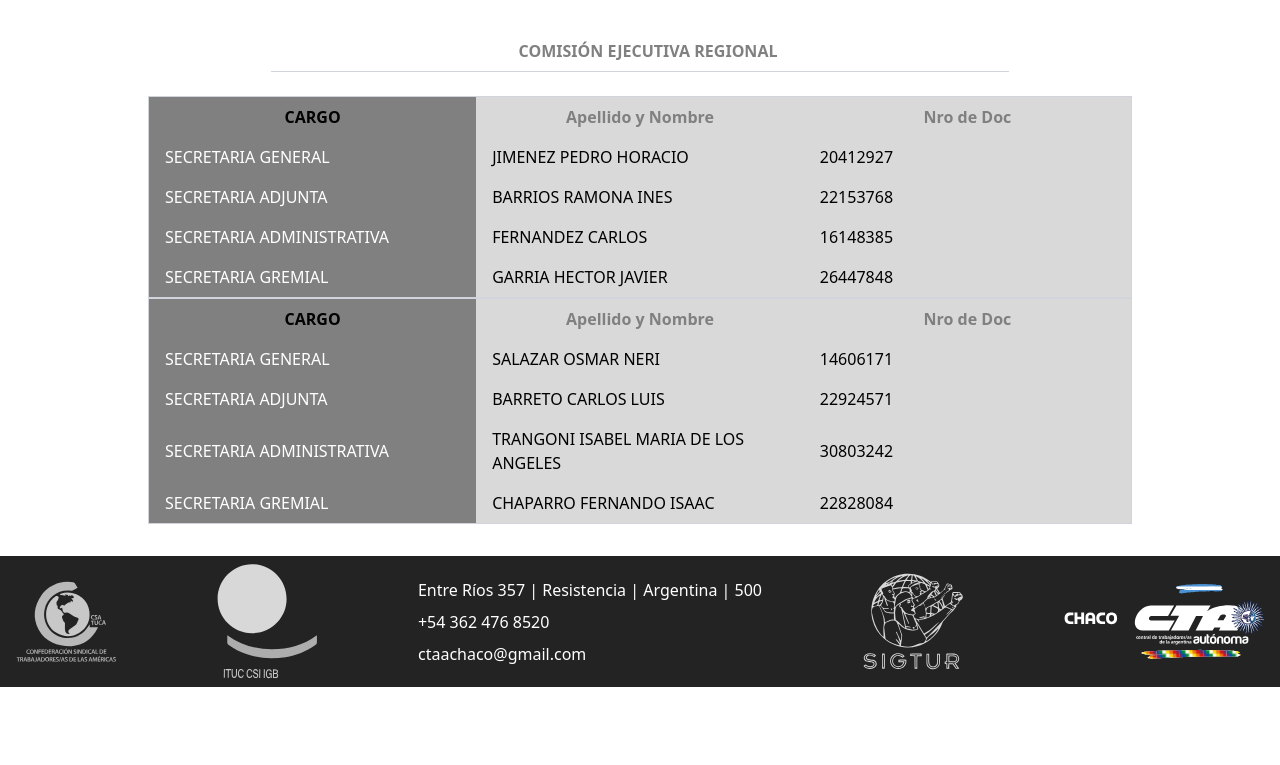
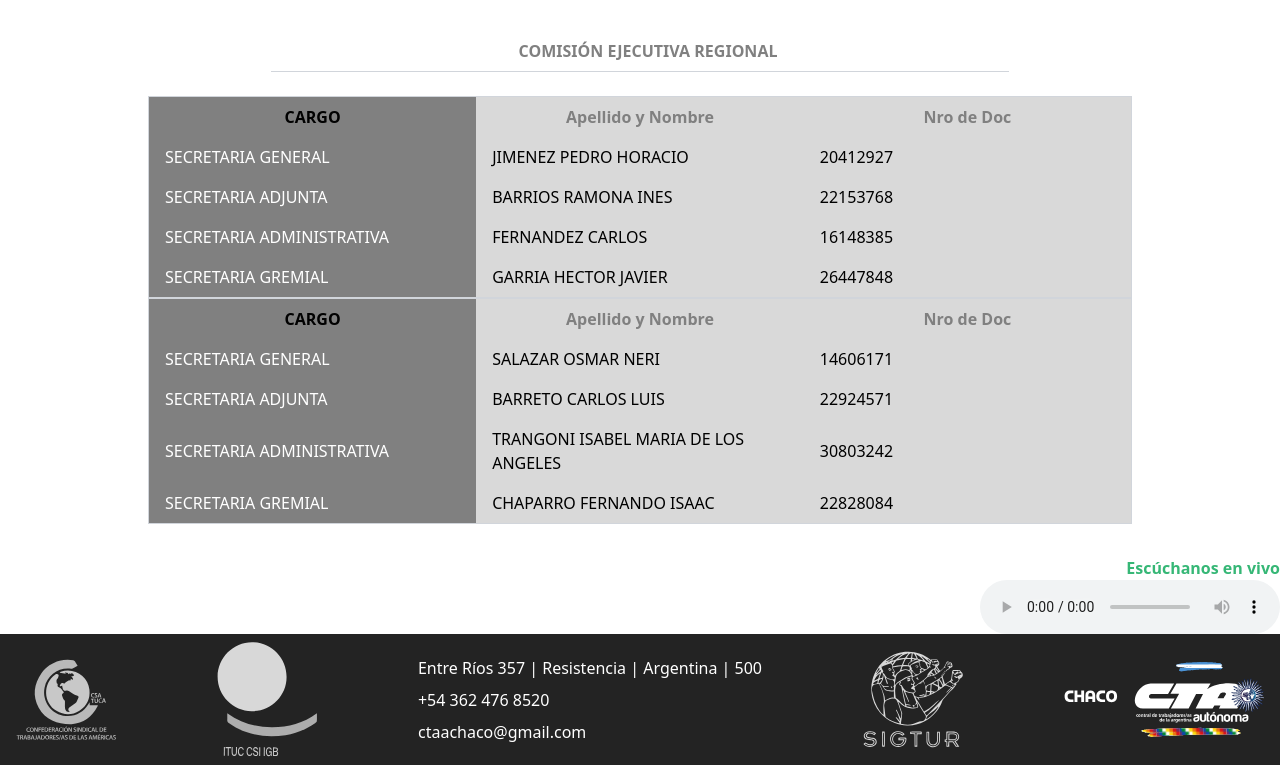
Before and after one commit to br1lisboa/CTA-NEXT, a Next.js app: page /secretarias in a window 1280 px wide. Shown: the part 1811-2576 px from the top of the page. Before the commit the page ends 2498 px from the top, so only its background shows below. Built offline with nearby package versions, Linux system fonts and the light colour scheme.

Commit message:
add radioPlayer

```diff
--- a/package.json
+++ b/package.json
@@ -18,6 +18,7 @@
     "firebase": "^10.4.0",
     "next": "13.4.19",
     "react": "18.2.0",
+    "react-audio-player": "^0.17.0",
     "react-dom": "18.2.0",
     "sweetalert2": "^11.7.32",
     "typescript": "5.2.2"
--- /dev/null
+++ b/src/components/RadioPlayer/RadioPlayer.tsx
@@ -0,0 +1,16 @@
+import ReactAudioPlayer from 'react-audio-player';
+
+interface RadioPlayerProps {
+  streamUrl: string;
+}
+
+const RadioPlayer: React.FC<RadioPlayerProps> = ({ streamUrl }) => {
+  return (
+    <div className="flex flex-col items-end">
+      <h2 className='text-[#36B776] font-bold'>Escúchanos en vivo</h2>
+      <ReactAudioPlayer src={streamUrl} autoPlay controls />
+    </div>
+  );
+};
+
+export default RadioPlayer;
--- a/src/layouts/MainLayout.tsx
+++ b/src/layouts/MainLayout.tsx
@@ -2,6 +2,7 @@ import { Footer } from "@/components/footer/Footer";
 import { NavBar } from "@/components/navbar/NavBar";
 import Head from "next/head";
 import React from "react";
+import RadioPlayer from "@/components/RadioPlayer/RadioPlayer";
 
 
 
@@ -61,22 +62,24 @@ const contactInfo = [
 
 export function MainLayout(props: MainLayoutProps) {
   const { children, title = "CTA" } = props;
+  const urlStream = "http://104.238.205.177:7074/stream"
   return (
     <div className="h-screen w-screen flex flex-col">
       <Head>
         <title>{title}</title>
-          {/* <link rel="icon" href="/favicon.ico" /> */}
       </Head>
 
       <NavBar links={navLinks} networks={networks} />
 
       <div className="p-3 flex-grow pl-10p pr-10p">{children}</div>
 
+      <RadioPlayer streamUrl={urlStream} />
       <Footer
         contactInfo={contactInfo}
         imagesFooterLeft={imagesFooterLeft}
         imagesFooterRight={imagesFooterRight}
       />
+
     </div>
   );
 }
```
Also changed, not shown: 1 other file (tests, documents, lock files or other folders). Lines whose indentation alone changed are shown as unchanged.
